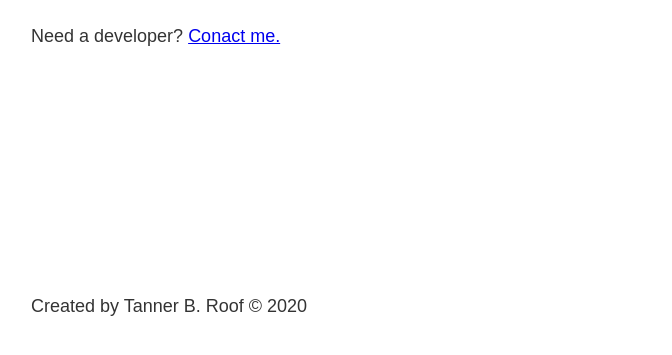
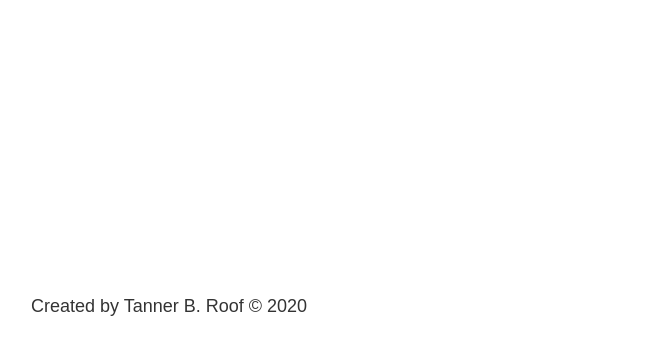
Before and after one commit to rooftb/gatsby-boilerplate, a Gatsby site: page / in a window 1280 px wide. Shown: the part 437-792 px from the top of the page, without its empty margins (252-924 px from the left). Built offline with nearby package versions, Linux system fonts and the light colour scheme; Gatsby itself is replaced by a stand-in of ours.

Commit message:
Updated homepage

```diff
--- a/package.json
+++ b/package.json
@@ -5,7 +5,7 @@
   "version": "0.1.0",
   "license": "MIT",
   "scripts": {
-    "build": "gatsby build",
+    "build": "env-cmd .env gatsby build",
     "develop": "env-cmd -f .env gatsby develop",
     "format": "prettier --write \"**/*.{js,jsx,json,md}\"",
     "start": "npm run develop",
--- a/src/pages/index.js
+++ b/src/pages/index.js
@@ -10,9 +10,6 @@ const IndexPage = () => {
         <Head title="Home" />
         <h1>Hello.</h1>
         <h2>I am Tanner, a Front End Developer living in beautiful SC</h2>
-        <p>
-          Need a developer? <Link to="/contact">Conact me.</Link>
-        </p>
       </Layout>
     </div>
   )
```
